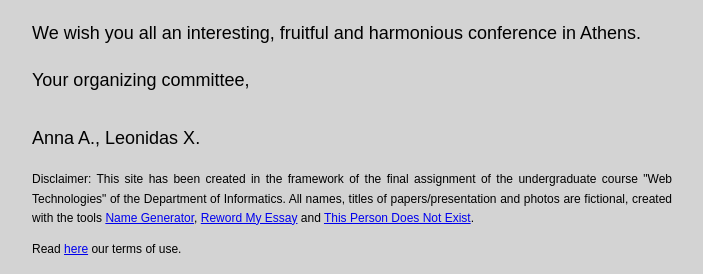
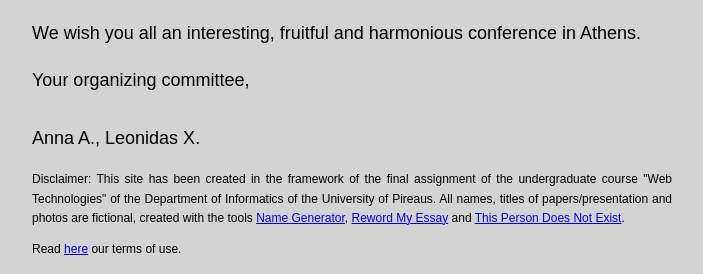
Before and after one commit to aandrovitsanea/Open-source-Conference-Website-Template, a PHP site: page / in a window 1280 px wide. Shown: the part 872-1146 px from the top of the page, without its empty margins (288-991 px from the left). Run offline with PHP 8.4, Linux system fonts and the light colour scheme.

Commit message:
add Uni Pireaus at disclaimer

```diff
--- a/Files/index.php
+++ b/Files/index.php
@@ -11,9 +11,6 @@
 <body>
 <!------------------------------------------ LOGO -------------------------------------------------------->
     <?php
-        /*echo "<a href='index.php'>
-                <img id='logo' src='logo_bw.png'>
-              </a>";*/
         echo "<a href='index.php'>
                 <img id='logo' src='logo2.png'>
               </a>";
@@ -55,7 +52,7 @@
         </p>
 
         <footer>
-            <p style = "font-size: 12px">Disclaimer: This site has been created in the framework of the final assignment of the undergraduate course "Web Technologies" of the Department of Informatics. All names, titles of papers/presentation and photos are fictional, created with the tools <a href="https://www.name-generator.org.uk/">Name Generator</a>, <a href="https://www.rewordmyessay.com/essay-titles-generator/">Reword My Essay</a> and <a href="https://thispersondoesnotexist.com/">This Person Does Not Exist</a>.</p>
+            <p style = "font-size: 12px">Disclaimer: This site has been created in the framework of the final assignment of the undergraduate course "Web Technologies" of the Department of Informatics of the University of Pireaus. All names, titles of papers/presentation and photos are fictional, created with the tools <a href="https://www.name-generator.org.uk/">Name Generator</a>, <a href="https://www.rewordmyessay.com/essay-titles-generator/">Reword My Essay</a> and <a href="https://thispersondoesnotexist.com/">This Person Does Not Exist</a>.</p>
             <p style = "font-size: 12px">Read <a href="terms_of_use.php">here</a> our terms of use.</p>
         </footer>
     </div>
```
